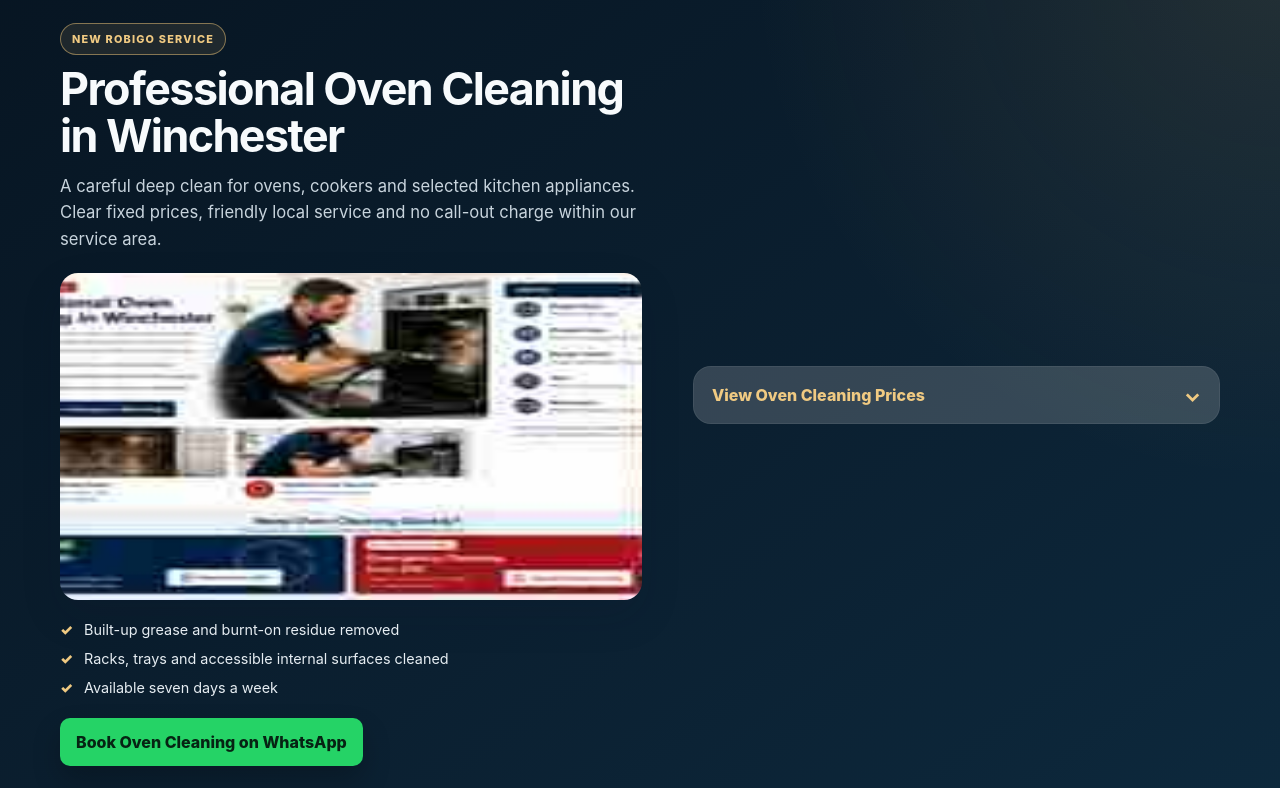
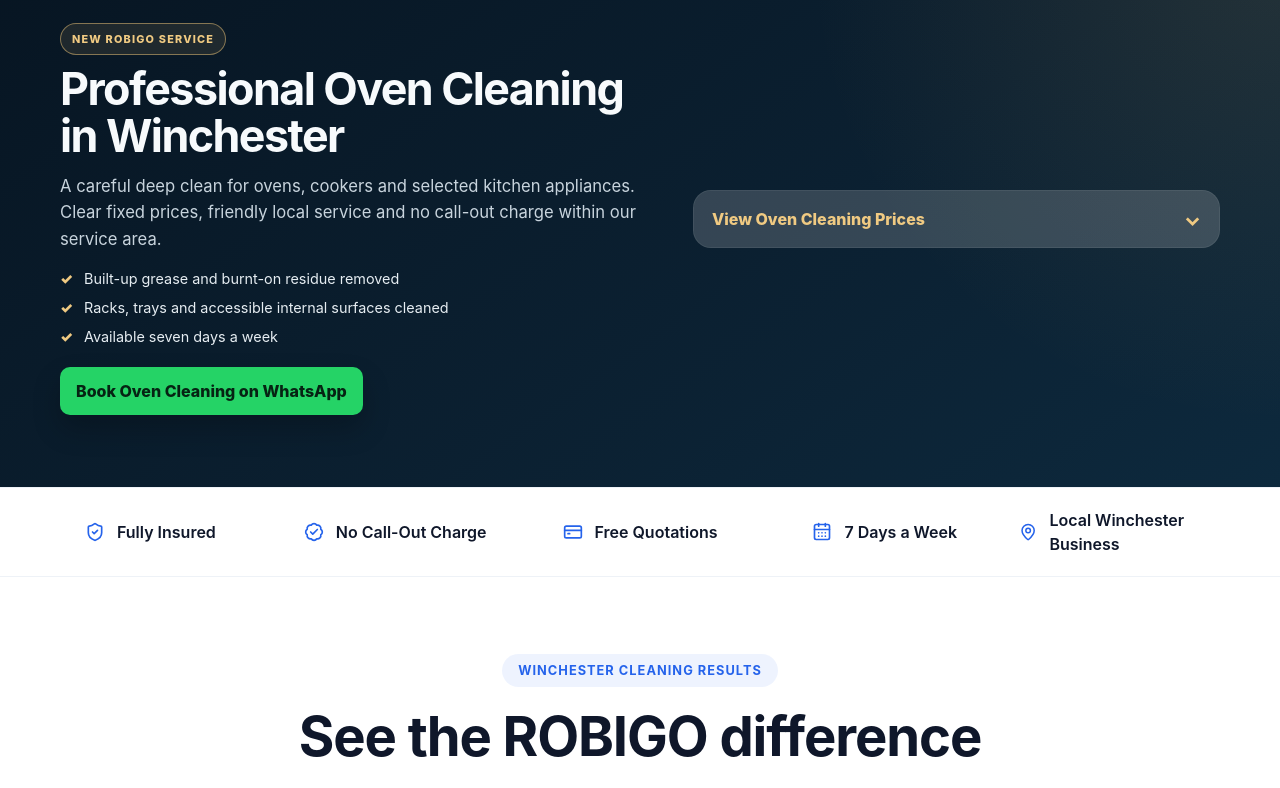
Before and after one commit to Robigo1977/ROBIGO-V5, a React (Vite) app: page / in a window 1280 px wide. Shown: the part 1695-2483 px from the top of the page. Built offline with nearby package versions, Linux system fonts and the light colour scheme.

Commit message:
Remove montage image from oven preview

```diff
--- a/src/components/sections/OvenCleaning/OvenCleaning.tsx
+++ b/src/components/sections/OvenCleaning/OvenCleaning.tsx
@@ -30,23 +30,6 @@
             A careful deep clean for ovens, cookers and selected kitchen appliances.
             Clear fixed prices, friendly local service and no call-out charge within our service area.
           </p>
-
-          <div
-            role="img"
-            aria-label="ROBIGO technician professionally cleaning an oven with dry steam"
-            style={{
-              width: "100%",
-              aspectRatio: "16 / 9",
-              borderRadius: "18px",
-              margin: "1.25rem 0",
-              backgroundImage: "url(/images/preview/approved-sprite.jpg)",
-              backgroundSize: "300% 200%",
-              backgroundPosition: "0% 100%",
-              backgroundRepeat: "no-repeat",
-              boxShadow: "0 16px 40px rgba(15, 23, 42, 0.14)",
-            }}
-          />
-
           <ul className={styles.benefits}>
             <li>Built-up grease and burnt-on residue removed</li>
             <li>Racks, trays and accessible internal surfaces cleaned</li>
@@ -91,19 +74,11 @@
                 <a href={priorityHref} target="_blank" rel="noreferrer">Book Priority 24H</a>
               </article>
 
-              <article
-                className={`${styles.urgentCard} ${styles.emergencyCard}`}
-                style={{ color: "#ffffff" }}
-              >
-                <span className={styles.urgentBadge} style={{ color: "#ffffff" }}>EMERGENCY</span>
-                <div className={styles.urgentPrice} style={{ color: "#ffffff" }}>From £50</div>
-                <p style={{ color: "#ffffff" }}>The earliest available appointment.</p>
-                <a
-                  href={emergencyHref}
-                  target="_blank"
-                  rel="noreferrer"
-                  style={{ background: "#ffffff", color: "#7f1d1d" }}
-                >
+              <article className={`${styles.urgentCard} ${styles.emergencyCard}`}>
+                <span className={styles.urgentBadge}>EMERGENCY</span>
+                <div className={styles.urgentPrice}>From £50</div>
+                <p>The earliest available appointment.</p>
+                <a href={emergencyHref} target="_blank" rel="noreferrer">
                   Request Emergency Help
                 </a>
               </article>
```
